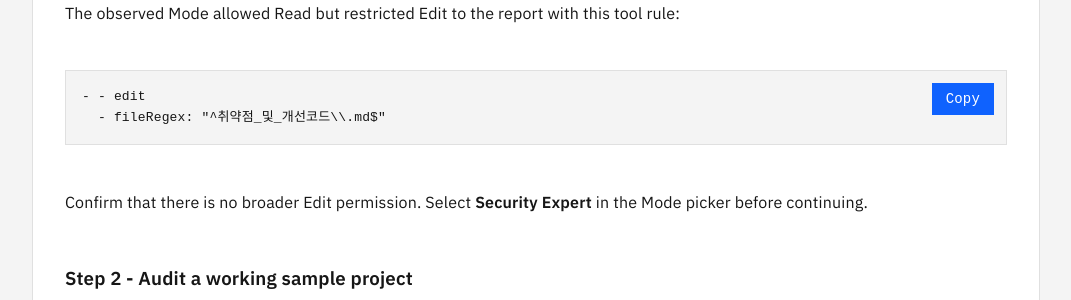
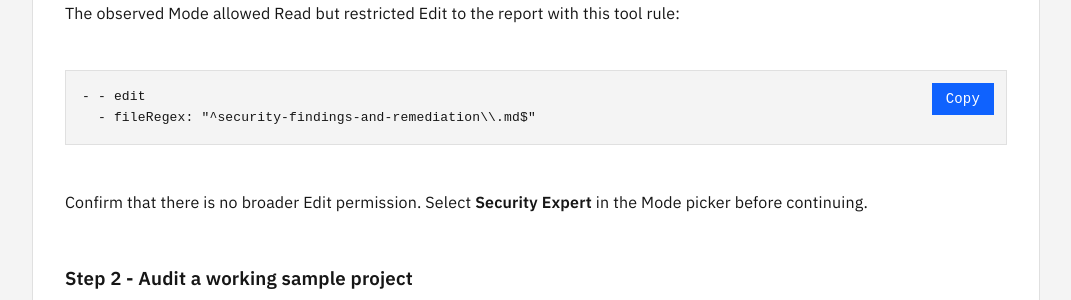
Before and after one commit to ce-aie-labs/bob-labs, a Jekyll site: the page built from _labs_en/bob-features/security-expert-mode.md, in a window 1280 px wide and 1400 px high, scrolled down 482 px. Shown: the part 912-1212 px from the top of the window, without its empty margins (104-1175 px from the left). Built offline with Jekyll 4.4.1, drawn with Linux system fonts in a browser that asks for light colours; some of the changed text lies outside the part shown.

Commit message:
Localize security report filename

````diff
--- a/_labs_en/bob-features/security-expert-mode.md
+++ b/_labs_en/bob-features/security-expert-mode.md
@@ -31,7 +31,7 @@
 4. Comply with NIST SP 800-53, OWASP ASVS Level 1, and the CWE Top 25.
 Add any other minimum security policies that are necessary.
 
-Build this mode from Skills connected as a pipeline. Keep the rules in a rule file, and create a separate, concrete Skill for evaluating each rule. The pipeline must read each code file and apply the defined rules in sequence. Move to the next file only after every rule has been evaluated. If a file fails any rule, write the result to 취약점_및_개선코드.md.
+Build this mode from Skills connected as a pipeline. Keep the rules in a rule file, and create a separate, concrete Skill for evaluating each rule. The pipeline must read each code file and apply the defined rules in sequence. Move to the next file only after every rule has been evaluated. If a file fails any rule, write the result to security-findings-and-remediation.md.
 
 For every finding, keep these three elements together:
 {problem location and code + failed rule + improved code}
@@ -55,7 +55,7 @@
 
 ```yaml
 - - edit
-  - fileRegex: "^취약점_및_개선코드\\.md$"
+  - fileRegex: "^security-findings-and-remediation\\.md$"
 ```
 
 Confirm that there is no broader Edit permission. Select **Security Expert** in the Mode picker before continuing.
@@ -74,7 +74,7 @@
 The galaxium-travels project needs a security review.
 ```
 
-**Checkpoint:** Open `취약점_및_개선코드.md`. For every entry, verify the cited file and line, rule applicability, severity, proposed remediation, and whether the relevant file was actually in scope. Treat the report as review input, not a list of confirmed vulnerabilities.
+**Checkpoint:** Open `security-findings-and-remediation.md`. For every entry, verify the cited file and line, rule applicability, severity, proposed remediation, and whether the relevant file was actually in scope. Treat the report as review input, not a list of confirmed vulnerabilities.
 
 ## Expected Output
 
@@ -85,7 +85,7 @@
 - [ ] SR-03 → `info-disclosure-check`: sensitive details in client responses
 - [ ] SR-04 → `compliance-check`: selected NIST SP 800-53, OWASP ASVS Level 1, and CWE Top 25 controls
 - [ ] `security-audit-pipeline`: initialize the report → collect files → apply SR-01 through SR-04 to each file → aggregate the results
-- [ ] `취약점_및_개선코드.md`: findings grouped as location and problem code + failed rule + proposed improved code
+- [ ] `security-findings-and-remediation.md`: findings grouped as location and problem code + failed rule + proposed improved code
 
 Bob's sample audit reported **eight findings**: one hardcoded-configuration result, two response-disclosure results, and five broader results covering missing authentication/authorization, network binding, CORS, container execution, and dependency pinning. It reported zero SR-02 findings. These counts describe Bob's generated report, not independently confirmed vulnerabilities.
 
````
